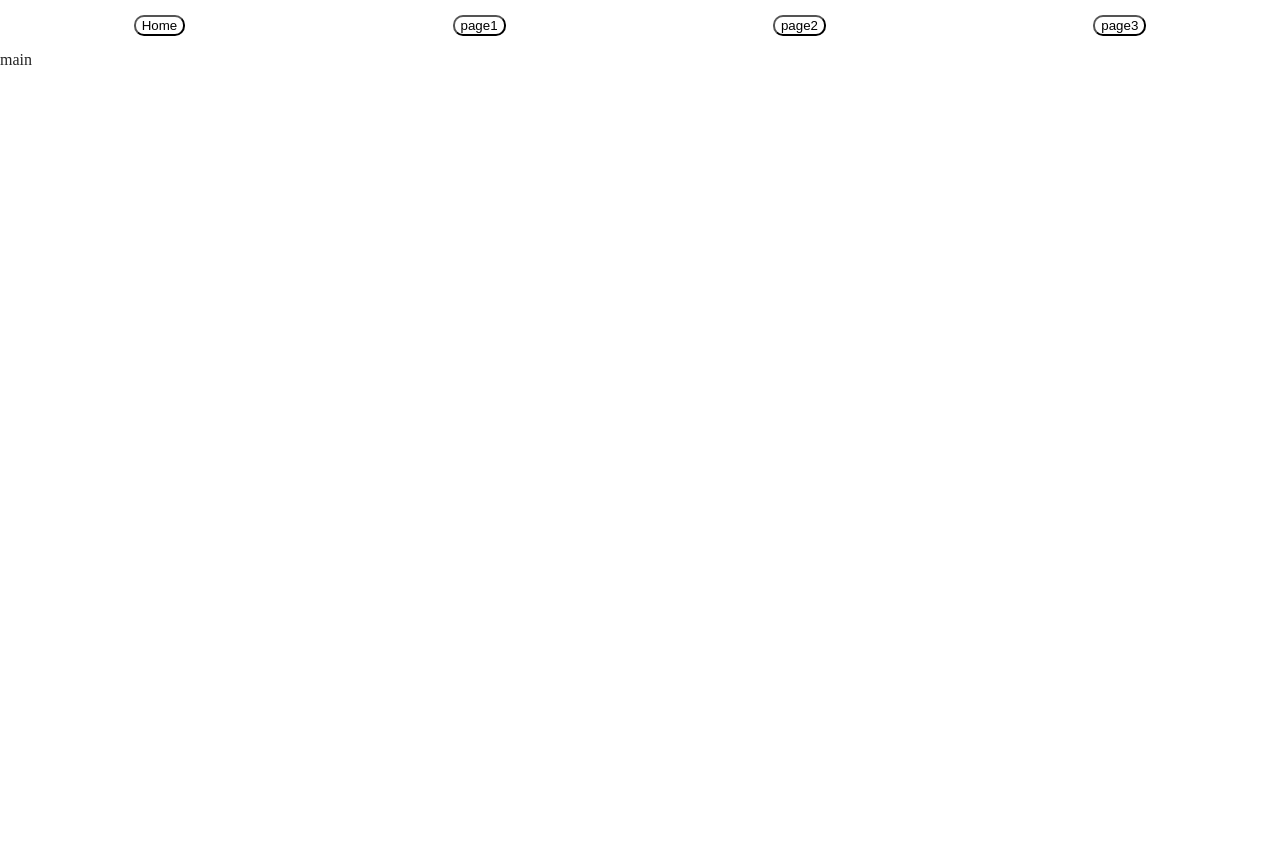
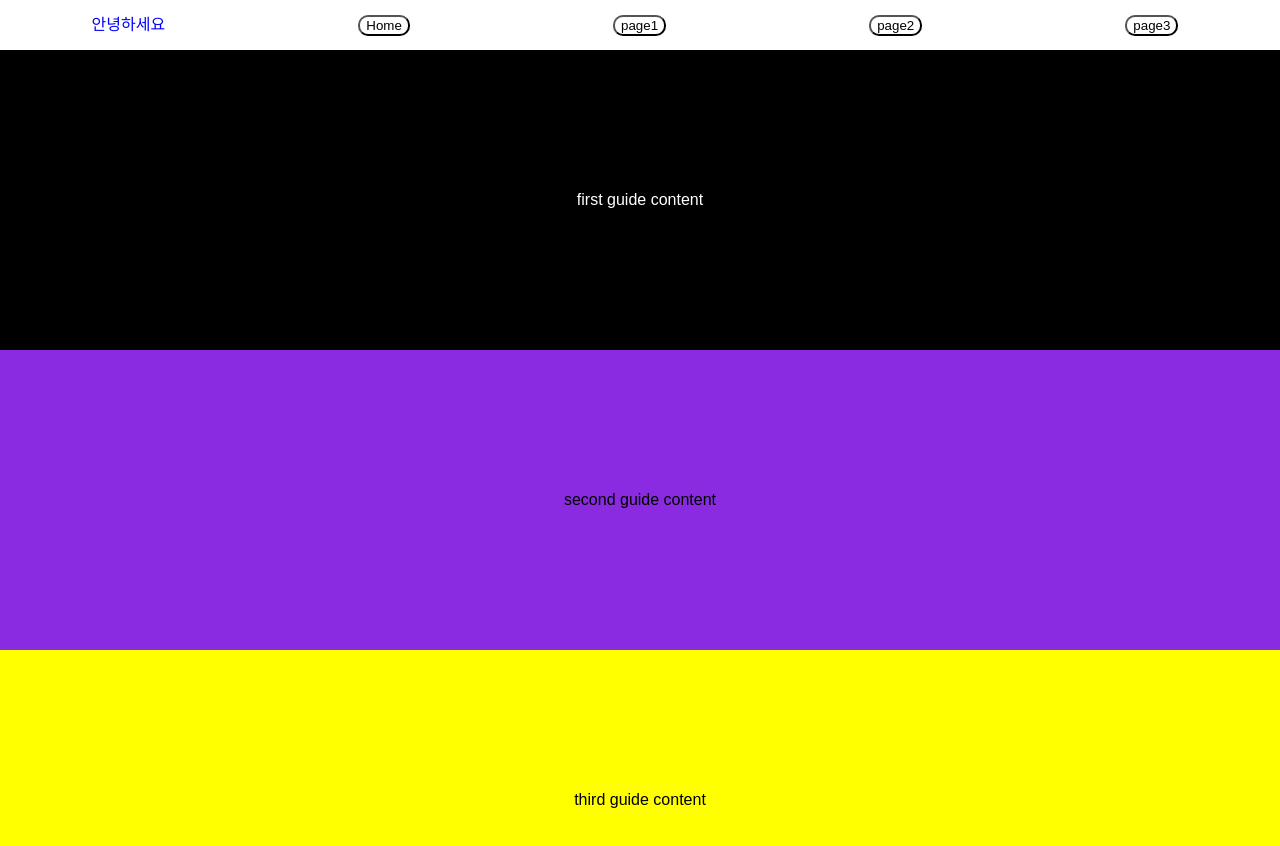
Before and after one commit to jae-hun-e/oohahtone3, a React (Create React App) app: page / in a window 1280 px wide. Shown: the top 846 px of the page. Before the commit the page ends 800 px from the top, so only its background shows below. Built offline with nearby package versions, Linux system fonts and the light colour scheme.

Commit message:
세진님 작업

```diff
--- a/src/components/Header.js
+++ b/src/components/Header.js
@@ -5,6 +5,7 @@ function Header() {
     return (
         <>
             <Container>
+                <Hello>안녕하세요</Hello>
                 <Btn>
                     <Link to="/">Home</Link>
                 </Btn>
@@ -35,3 +36,7 @@ const Btn = styled.button`
     margin: 10px;
     background-color: white;
 `;
+
+const Hello = styled.h3`
+    color: blue;
+`;
--- a/src/pages/Main.js
+++ b/src/pages/Main.js
@@ -1,7 +1,45 @@
-import React from "react";
+import React, { Component } from "react";
+import styled from "styled-components";
 
 function Main() {
-    return <div>main</div>;
+    return (
+        <Box>
+            <First>
+                <div>first guide content</div>
+            </First>
+            <Second>
+                <div>second guide content</div>
+            </Second>
+            <Third>
+                <div>third guide content</div>
+            </Third>
+        </Box>
+    );
 }
 
 export default Main;
+
+const Box = styled.div`
+    font-family: Arial, Helvetica, sans-serif;
+    display: flex;
+    flex-direction: column;
+`;
+
+const First = styled.div`
+    display: flex;
+    align-items: center;
+    justify-content: center;
+    color: white;
+    width: 100%;
+    height: 300px;
+    background-color: black;
+`;
+const Second = styled(First)`
+    width: 100%;
+    height: 300px;
+    background-color: blueviolet;
+    color: black;
+`;
+const Third = styled(Second)`
+    background-color: yellow;
+`;
--- a/src/pages/Page1.js
+++ b/src/pages/Page1.js
@@ -1,7 +1,43 @@
 import React from "react";
+import styled from "styled-components";
 
 function Page1() {
-    return <div>page1</div>;
+    const test = [1, 2, 3, 4, 5, 6, 7, 8, 9, 10, 11, 12];
+    return (
+        <Container>
+            <ItemBox>
+                {test.map((num, idx) => (
+                    <Item>{`item${idx + 1}`}</Item>
+                ))}
+            </ItemBox>
+        </Container>
+    );
 }
 
 export default Page1;
+
+const Container = styled.div`
+    font-family: Arial, Helvetica, sans-serif;
+    display: flex;
+    justify-content: center;
+    align-items: center;
+    padding: 20px;
+`;
+
+const ItemBox = styled.div`
+    display: grid;
+    width: 100%;
+    grid-template-columns: 1fr 1fr 1fr 1fr;
+    grid-template-columns: 1fr 1fr 1fr;
+    gap: 10px;
+`;
+
+const Item = styled.div`
+    display: flex;
+    flex-direction: column;
+    justify-content: center;
+    align-items: center;
+    box-sizing: border-box;
+    background-color: gray;
+    height: 200px;
+`;
```
